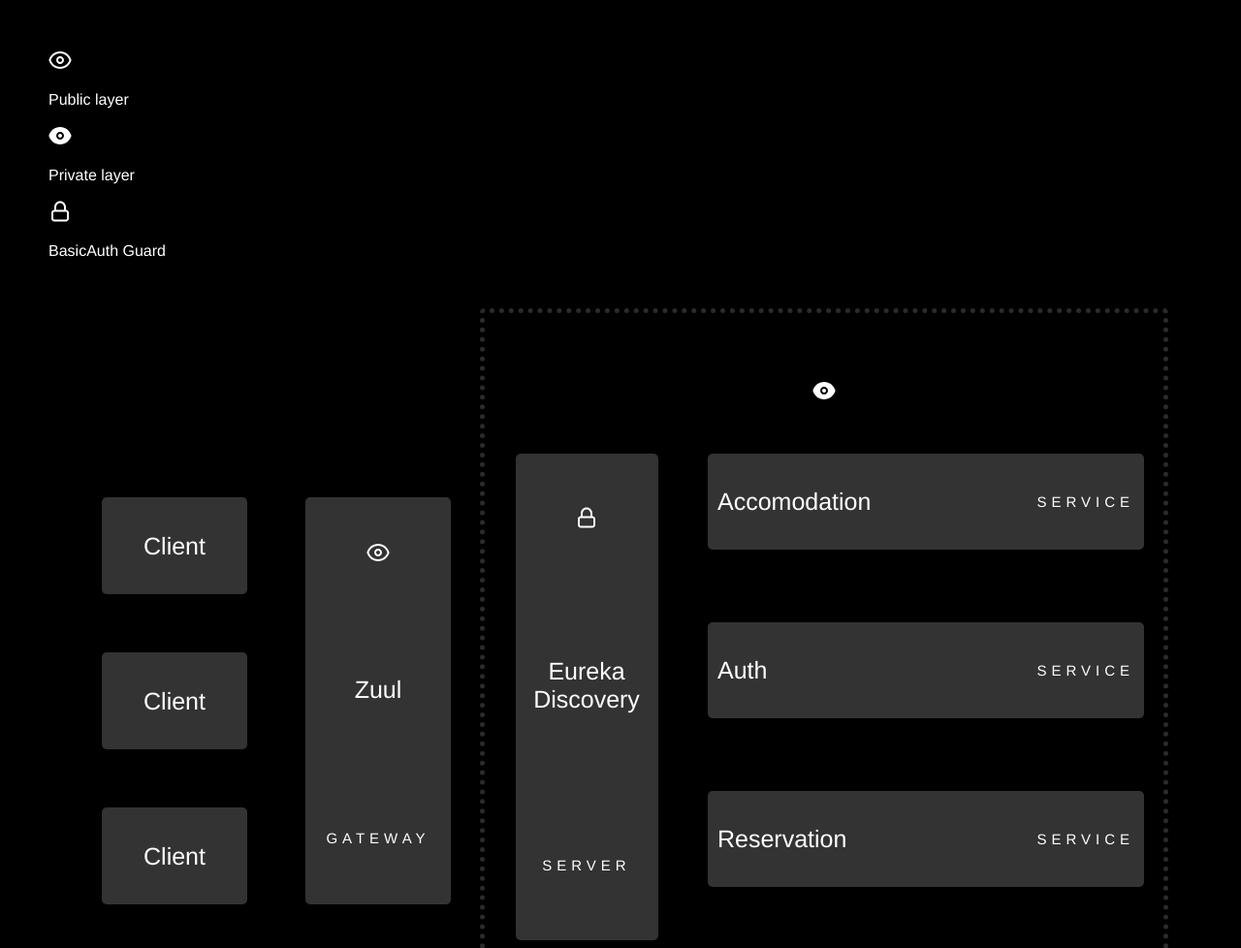
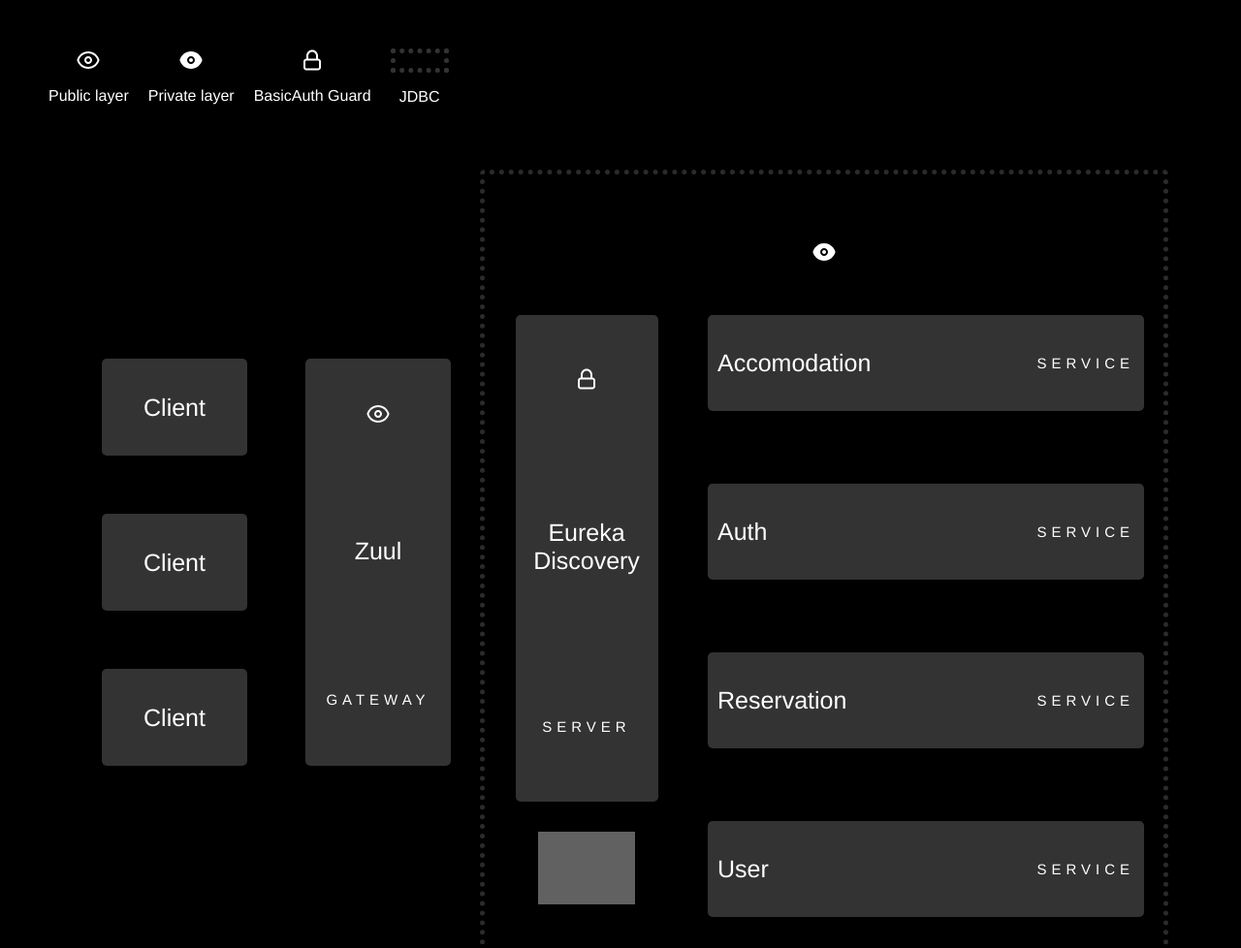
Before and after one commit to TerexFed/BEM, a plain HTML site: page index.html in a window 1280 px wide. Shown: the top 978 px of the page at 97% size. Drawn offline with Linux system fonts and the light colour scheme; grey boxes are pictures that could not be loaded.

Commit message:
My work is done

```diff
--- a/index.html
+++ b/index.html
@@ -27,6 +27,12 @@
                         <svg width="24" height="24"viewBox="0 0 24 24"fill="none"xmlns="http://www.w3.org/2000/svg"><path fill-rule="evenodd" clip-rule="evenodd" d="M18 10.5C19.6569 10.5 21 11.8431 21 13.5V19.5C21 21.1569 19.6569 22.5 18 22.5H6C4.34315 22.5 3 21.1569 3 19.5V13.5C3 11.8431 4.34315 10.5 6 10.5V7.5C6 4.18629 8.68629 1.5 12 1.5C15.3137 1.5 18 4.18629 18 7.5V10.5ZM12 3.5C14.2091 3.5 16 5.29086 16 7.5V10.5H8V7.5C8 5.29086 9.79086 3.5 12 3.5ZM18 12.5H6C5.44772 12.5 5 12.9477 5 13.5V19.5C5 20.0523 5.44772 20.5 6 20.5H18C18.5523 20.5 19 20.0523 19 19.5V13.5C19 12.9477 18.5523 12.5 18 12.5Z"fill="currentColor"/></svg>
                     </div>
                 <p class="nav__text">BasicAuth Guard</p>
+                </div>
+                <div class="nav__content">
+                    <div class="nav__logo">
+                        <div class="nav__line"></div>
+                    </div>
+                <p class="nav__text">JDBC</p>
                 </div>
     </nav>
     <main>
--- a/style.css
+++ b/style.css
@@ -6,6 +6,20 @@ body{
 }
 nav{
     margin: 50px;
+    display: flex;
+    gap: 20px;
+}
+.nav__line{
+    width: 50px;
+    height: 15px;
+    border: 5px dotted #333333;
+}
+.nav__logo{
+    display: flex;
+    justify-content: center;
+}
+.nav__text{
+    text-align: center;
 }
 main{
     display: flex;
@@ -17,7 +31,6 @@ main{
     display: grid;
     grid-template-columns: 1fr 1fr;
 }
-
 .main__client__zuul__clients{
     display: flex;
     flex-direction: column;
```
